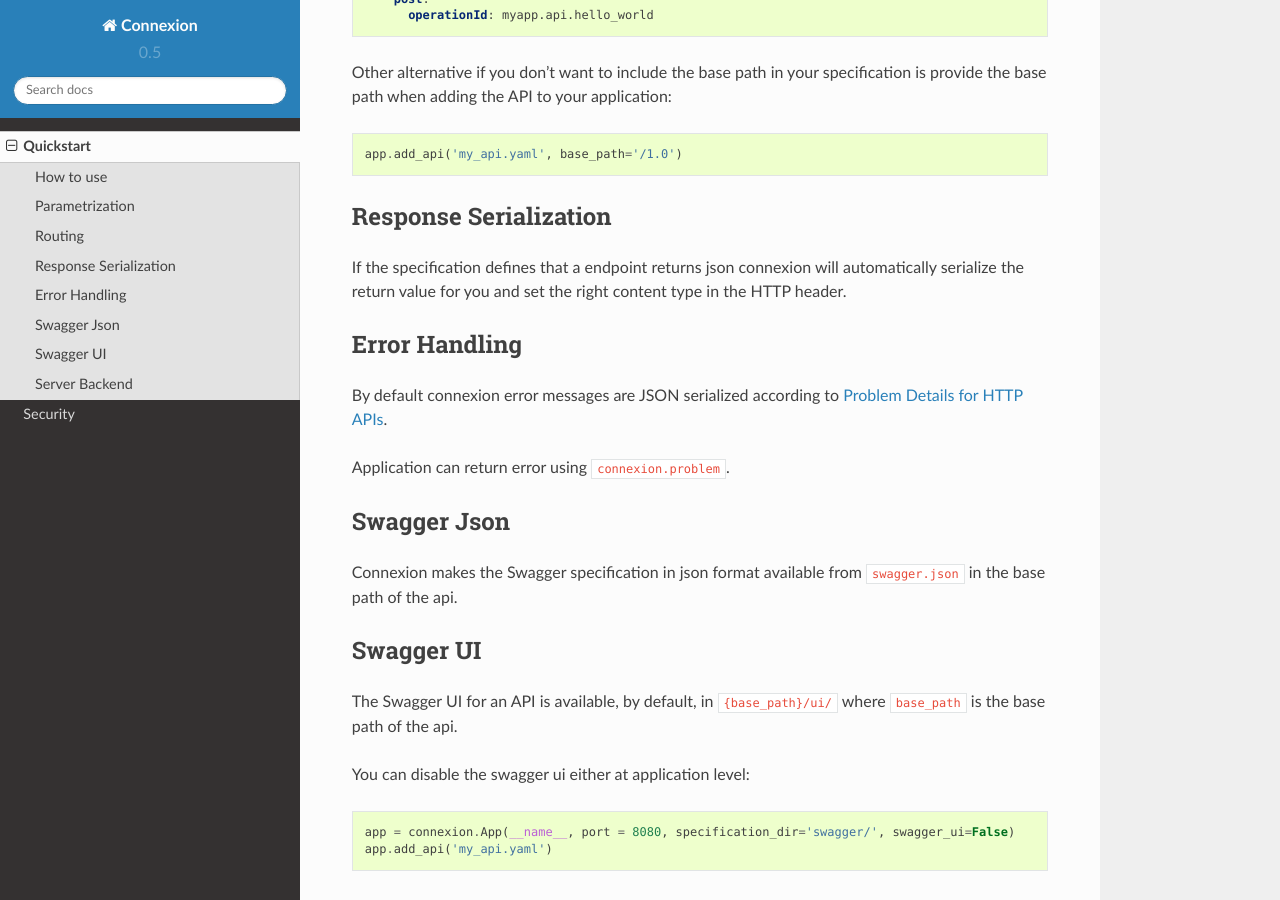
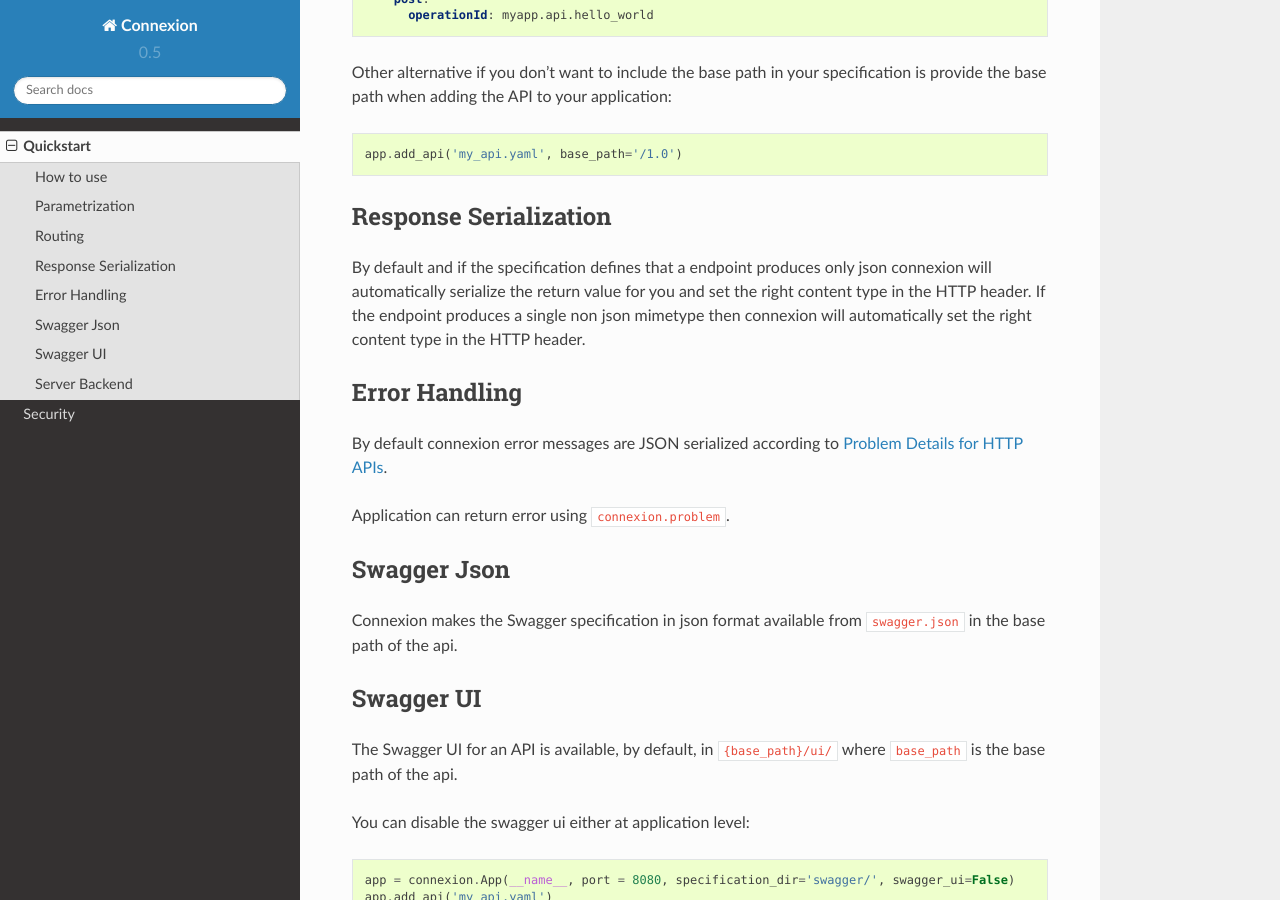
Before and after one commit to spec-first/connexion, a Sphinx documentation site: the page built from docs/quickstart.rst, in a window 1280 px wide and 900 px high, scrolled down 1255 px. Built offline with Sphinx 7.4.7 and the Read the Docs theme 2.0.0, drawn with Linux system fonts in a browser that asks for light colours.

Commit message:
https://github.com/zalando/connexion/issues/53 Update documentation

```diff
--- a/docs/quickstart.rst
+++ b/docs/quickstart.rst
@@ -69,8 +69,10 @@
 
 Response Serialization
 ----------------------
-If the specification defines that a endpoint returns json connexion will automatically serialize the return value for
-you and set the right content type in the HTTP header.
+By default and if the specification defines that a endpoint produces only json connexion will automatically serialize
+the return value for you and set the right content type in the HTTP header.
+If the endpoint produces a single non json mimetype then connexion will automatically  set the right content type in the
+HTTP header.
 
 
 Error Handling
```
